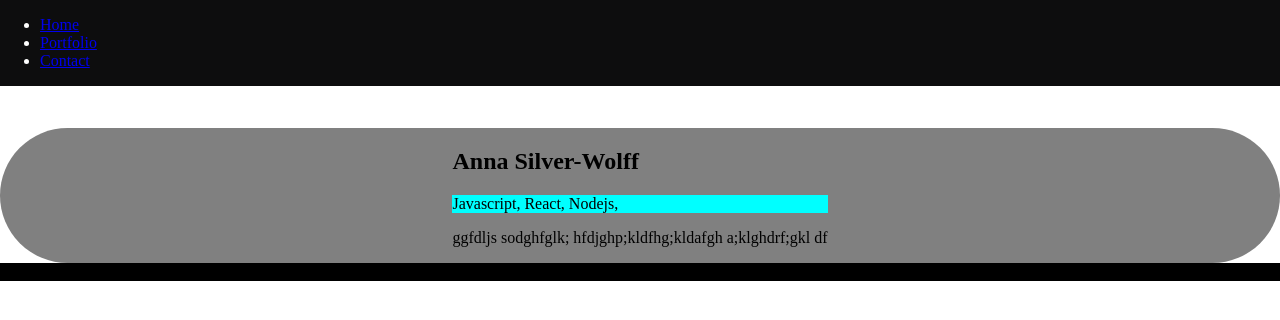
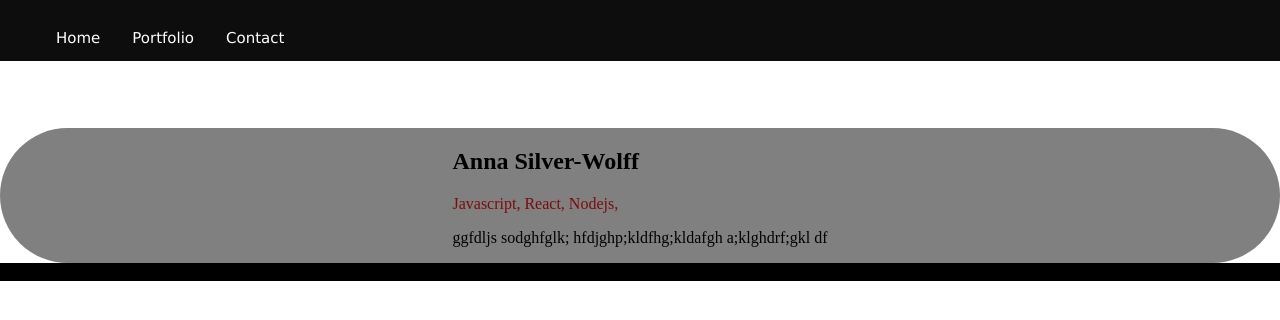
Before and after one commit to asw-afk/my-portfolio, a React (Vite) app: page / in a window 1280 px wide. Shown: the top 320 px of the page. Built offline with nearby package versions, Linux system fonts and the light colour scheme.

Commit message:
Updated navbar css

```diff
--- a/src/components/UI/card/card.css
+++ b/src/components/UI/card/card.css
@@ -12,5 +12,5 @@
 
 
 #tagLine {
-    background-color: aqua;
+    color: rgb(124, 11, 11);
 }
--- a/src/components/UI/nav/Nav.css
+++ b/src/components/UI/nav/Nav.css
@@ -3,15 +3,33 @@
 .header {
     background-color: #0d0d0e;
     /* padding: 10px 20px; */
-    color: white;
    /* margin: 0; */
   }
 
 
   nav {
+    list-style-type: none;
     margin: 0;
     top: 0;
     width: 100vw;
     position: fixed;
+    font-family: Verdana, Geneva, Tahoma, sans-serif;
+    font-size: 15px;
+  }
 
+  nav li {
+    display: inline;
+    float: left;
+    color: white;
   }
+
+  li a {
+    display: block;
+    padding: 14px 16px;
+    color: white;
+    text-decoration: none;
+  }
+
+  li a:hover{
+    background-color: #111;
+  }
```
